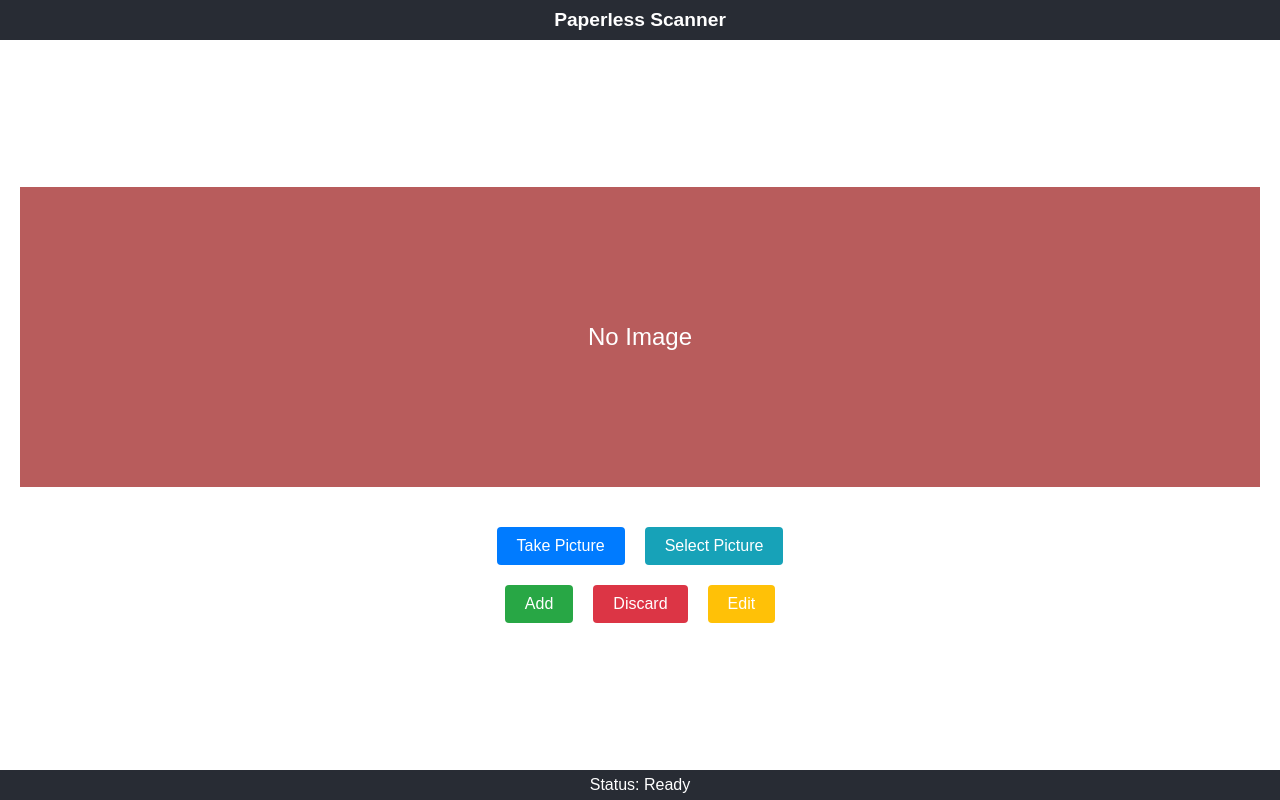
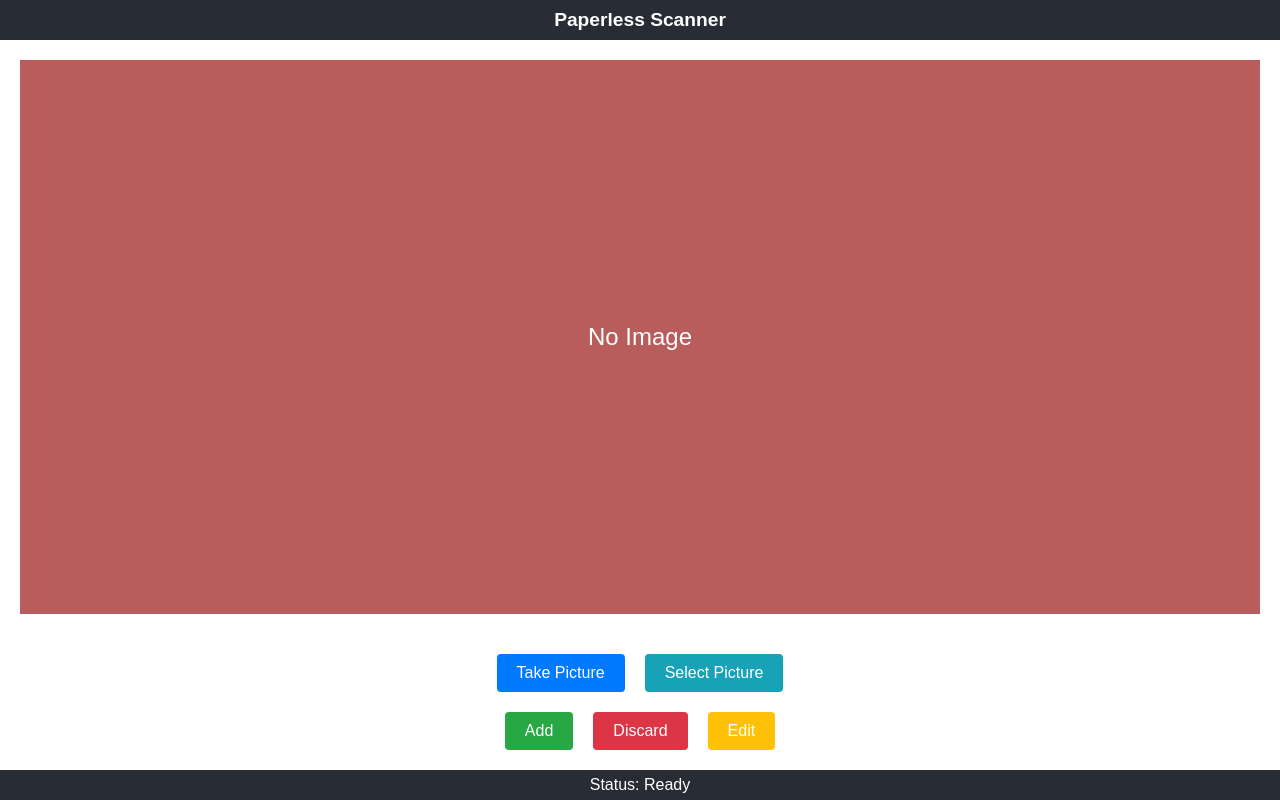
Before and after one commit to lucianhanga/acquire4paperless, a React (Create React App) app in the folder scan-app2/: page / in a window 1280 px wide. Both pictures are taken after a click on the button "Add Page". Built offline with nearby package versions, Linux system fonts and the light colour scheme.

Commit message:
Update AcquirePage styles; adjust image preview to take up remaining space

```diff
--- a/scan-app2/src/components/AcquirePage.css
+++ b/scan-app2/src/components/AcquirePage.css
@@ -8,8 +8,8 @@
 }
 
 .image-preview {
+  flex: 1; /* Take up remaining space */
   width: 100%;
-  height: 300px;
   display: flex;
   align-items: center;
   justify-content: center;
```
